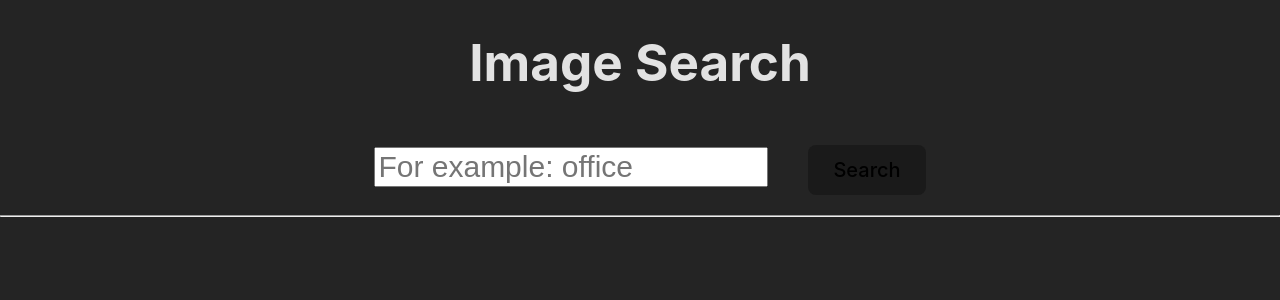
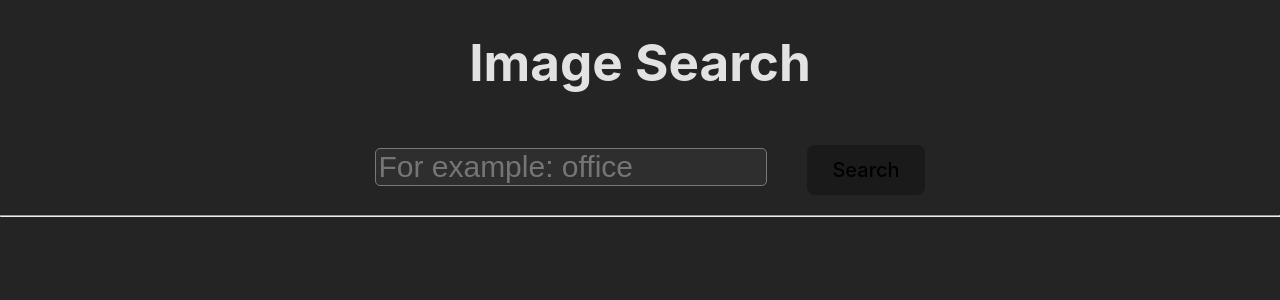
Before and after one commit to Mirvik/ImageSearch, a React (Vite) app: page / in a window 1280 px wide. Shown: the top 300 px of the page. Built offline with nearby package versions, Linux system fonts and the light colour scheme.

Commit message:
added the ability to download image

```diff
--- a/src/App.jsx
+++ b/src/App.jsx
@@ -4,20 +4,28 @@ function App() {
   const [text, setText] = useState('');
   const [images, setImages] = useState('');
   let urls = [];
+  let downloadLinks = [];
 
   const fetchData = async(text) => {
     const promise = await fetch('https://api.unsplash.com/search/photos?per_page=12&query='+text+'&client_id=nDVGplkkMEoSwSk1i140zjqISvjoULVjs0DcpC_plfU')
     const response = await promise.json();
 
 
-    // GET ARRAY OF IMAGE URLS
+    // CLEAR ARRAYS
     urls = [];
+    downloadLinks = [];
+
+    // FILL ARRAY OF IMAGE URLS AND FILL ARRAY OF DOWNLOAD LINKS
     response.results.forEach(result => {
       urls.push(result.urls.raw);
+      downloadLinks.push(result.links.download);
     });
+
     setImages(
-      urls.map((url_img) => (
-        <div className='img' style={{backgroundImage: `url(${url_img})`}}></div>
+      urls.map((url_img, id) => (
+        <a href={downloadLinks[id]}>
+          <div className='img' style={{backgroundImage: `url(${url_img})`}}></div>
+        </a>
       ))
     );
   }
--- a/src/index.css
+++ b/src/index.css
@@ -60,8 +60,12 @@ button:focus-visible {
 
 .search {
   color: white;
+  background-color: #2e2e2e;
   margin:5px 20px;
   font-size: 30px;
+
+  border: 1px solid #797979;
+  border-radius: 5px;
 }
 @media (max-width: 420px){
   .search {
```
